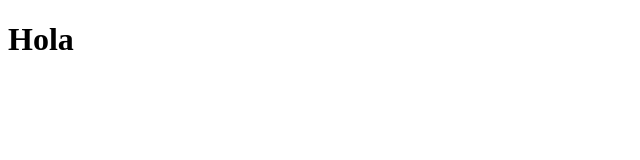
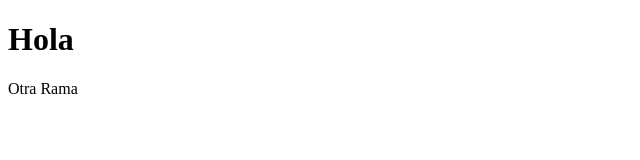
Before and after one commit to encoder1024/CompraEnTuBarrio, a plain HTML site: page index.html in a window 1280 px wide. Shown: the full height of the page, 0-640 px from the left. Drawn offline with Linux system fonts and the light colour scheme.

Commit message:
Agrego otro p

```diff
--- a/index.html
+++ b/index.html
@@ -11,6 +11,11 @@
     <h1>
         Hola
     </h1>
+    <div>
+        <p>
+            Otra Rama
+        </p>
+    </div>
 
 </body>
 </html>
```
